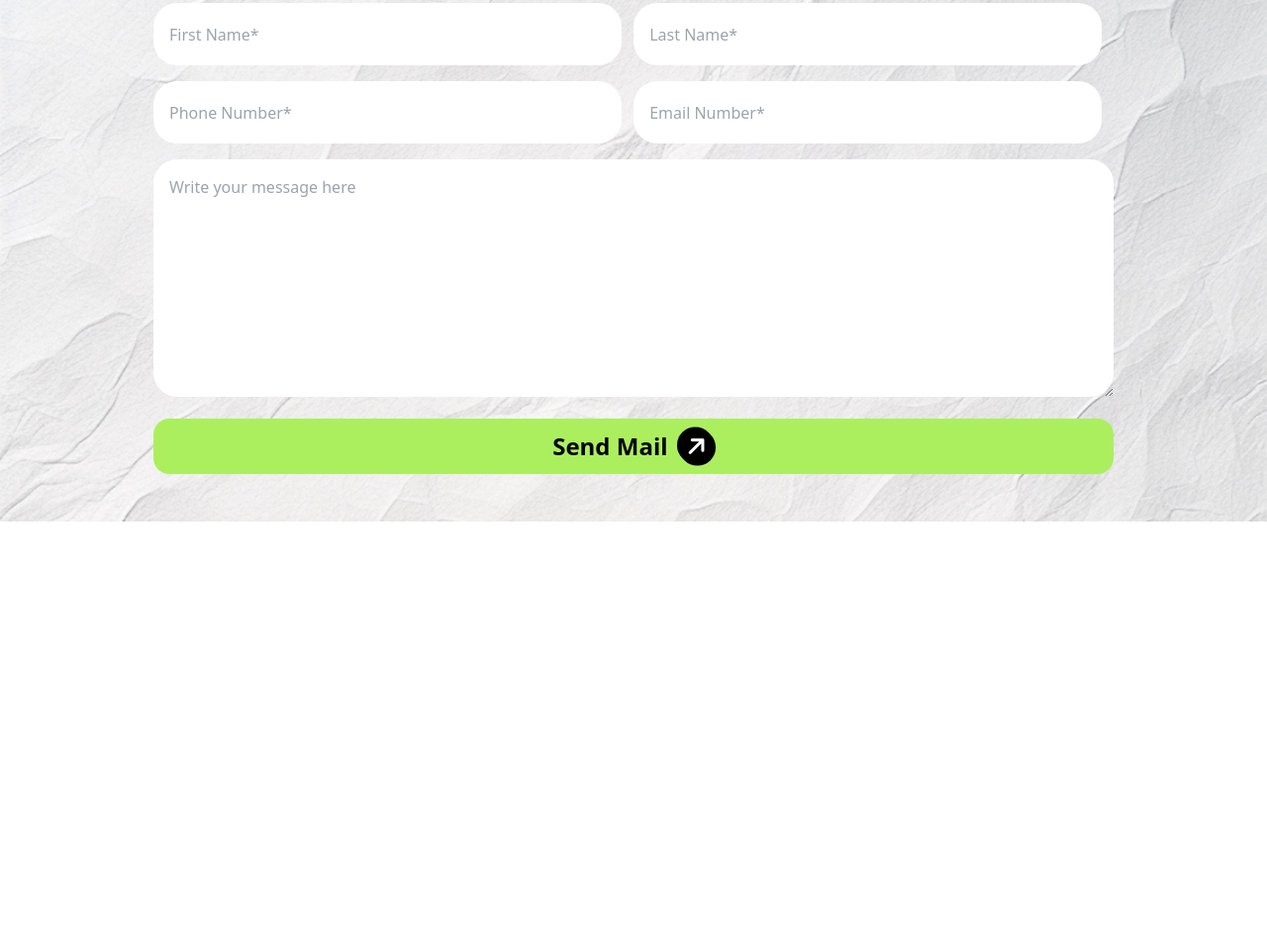
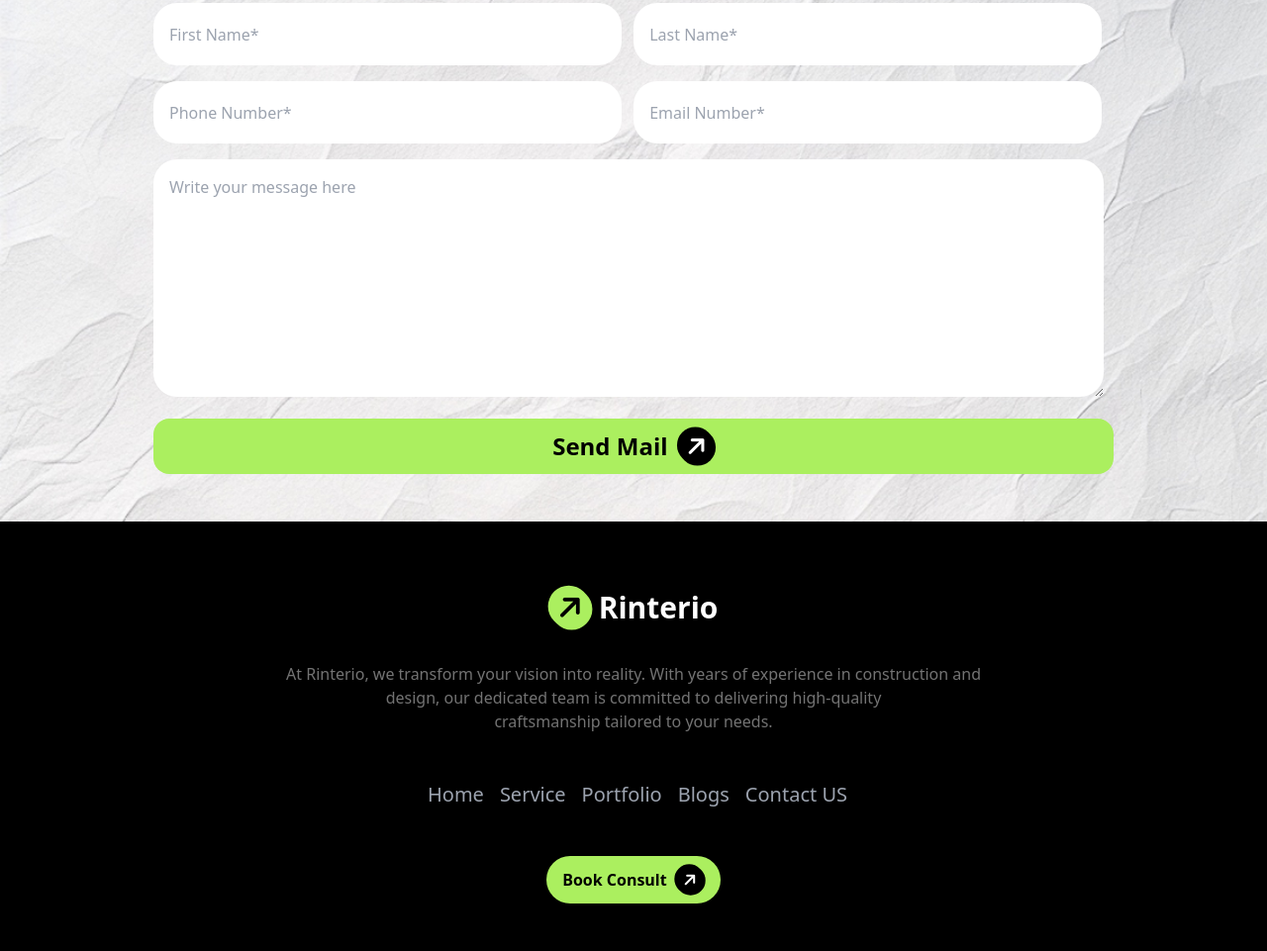
Before and after one commit to abdunnoorfaheem/DreamNest-Builders, a plain HTML site: page index.html in a window 1280 px wide. Shown: the part 3782-4743 px from the top of the page at 99% size. Before the commit the page ends 4357 px from the top, so only its background shows below. Drawn offline with nearby package versions, Linux system fonts and the light colour scheme.

Commit message:
footer section added

```diff
--- a/index.html
+++ b/index.html
@@ -90,7 +90,7 @@
                     <button class=" mt-16 text-xl px-4 py-2 bg-white rounded-3xl "><i class="fa-solid fa-arrow-right mr-1 "></i> About Us</button>
                     <h1 class="text-4xl font-bold mt-4 ">We design thoughtful,<br> liveable spaces</h1>
                     <p class="mt-4 mb-6 text-[#494949] ">Every person deserves more than a mud hut with a thatched roof. <br>We believe that everyone should have a safe place to sleep and <br> a strong door to lock. This special place we call <br>home gives us dignity and hope.</p>
-                    <div class="flex items-center bg-white rounded-lg px-8 py-4 ">
+                    <div class="md:flex items-center bg-white rounded-lg px-8 py-4 ">
                         <div>
                             <img src="img/commercial.png " alt=" ">
                         </div>
@@ -185,7 +185,7 @@
                 <img class="mx-auto" src="img/img3.png" alt="">
             </div>
             <div class="grid col-span-3  border-2 border-[#E9E9E9] ml-4 p-4 rounded-2xl shadow-lg  bg-[#FFFFFF]">
-                <div class="flex">
+                <div class="md:flex">
                     <img src="img/img4.png" alt="">
                     <div class="ml-4">
                         <h3 class="text-xl font-bold mb-4">Commercial</h3>
@@ -205,21 +205,21 @@
 
     <!-- lets discuss next project section start -->
 
-    <section class="w-full" style="background-image: url(img/bg.jpg); background-repeat: no-repeat; background-size: cover;">
+    <section class="w-full " style="background-image: url(img/bg.jpg); background-repeat: no-repeat; background-size: cover;">
         <div class="md:flex flex-col justify-center items-center p-4 text-center ">
             <button class="bg-[#ABEF5F33] text-center mt-6 text-lg px-4 py-1 rounded-3xl mb-4 "><i class="fa-solid fa-arrow-right mr-1 "></i>Let's Connect</button>
             <h1 class="text-3xl font-bold mb-6 text-center ">Let’s Discuss Next Project</h1>
             <p class="text-[#494949] text-center mb-8 ">Real estate companies use to purchase properties and own them to make money from them. <br>On the contrary, construction firms in easy words construct the<br> buildings.</p>
         </div>
-        <div class="md:flex justify-center items-center mb-12">
-            <form action=" ">
+        <div class="md:flex justify-center items-center pb-12">
+            <form action=" " class="">
                 <input class="w-[473px] h-[63px] rounded-3xl mr-2 mb-4 p-4" type="text " name=" " id=" " placeholder="First Name* ">
                 <input class="w-[473px] h-[63px] rounded-3xl mr-2 mb-4 p-4" type="text " name=" " id=" " placeholder="Last Name* "><br>
                 <input class="w-[473px] h-[63px] rounded-3xl mr-2 mb-4 p-4" type="text " name=" " id=" " placeholder="Phone Number* ">
                 <input class="w-[473px] h-[63px] rounded-3xl mr-2 mb-4 p-4" type="text " name=" " id=" " placeholder="Email Number* "><br>
-                <textarea class="h-[140px] w-[470px] md:w-[970px] md:h-[240px] rounded-3xl p-4 mb-4 " name=" " id=" " placeholder="Write your message here "></textarea><br>
+                <textarea class="h-[140px] w-[470px] md:w-[960px] md:h-[240px] rounded-3xl p-4 mb-4 " name=" " id=" " placeholder="Write your message here "></textarea><br>
 
-                <div class="text-center mb-12">
+                <div class="text-center mb-0">
                     <button class="bg-[#ABEF5F] md:w-[970px] md:h-[56px]  rounded-2xl font-bold text-2xl py-2 px-4 sm:w-[50px] sm:h-[20px]">Send Mail <i class="fa-solid fa-arrow-right bg-black text-white p-2 rounded-3xl ml-1 -rotate-45"></i></button>
                 </div>
             </form>
@@ -227,6 +227,45 @@
     </section>
 
     <!-- lets discuss next project section end -->
+    <!-- footer section start -->
+
+
+    <footer>
+        <section class="bg-black text-white">
+            <div class="text-center">
+                <h2 class="md:text-3xl font-bold pt-16 "><i class="fa-solid fa-arrow-right bg-[#ABEF5F] px-2 py-2 rounded-full -rotate-45 text-black "></i> Rinterio</h2>
+                <p class="text-[#737373] mb-12 mt-8 ">At Rinterio, we transform your vision into reality. With years of experience in construction and <br>design, our dedicated team is committed to delivering high-quality <br> craftsmanship tailored to your needs.</p>
+            </div>
+            <div class="text-center">
+                <ul class="md:flex justify-center items-center">
+                    <li>
+                        <a href=" " class="text-xl text-gray-400 ml-2 ">Home</a>
+                    </li>
+                    <li>
+                        <a href=" " class="text-xl text-gray-400 ml-4 ">Service</a>
+                    </li>
+                    <li>
+                        <a href=" " class="text-xl text-gray-400 ml-4 ">Portfolio</a>
+                    </li>
+                    <li>
+                        <a href=" " class="text-xl text-gray-400 ml-4 ">Blogs</a>
+                    </li>
+                    <li>
+                        <a href=" " class="text-xl text-gray-400 ml-4 ">Contact US</a>
+                    </li>
+                </ul>
+
+            </div>
+            <div class="text-center mt-12 ">
+                <button class="bg-[#ABEF5F] font-extrabold px-4 py-2 rounded-3xl text-black mb-12 ">Book Consult <i class="fa-solid fa-arrow-right bg-black text-white p-2 rounded-2xl ml-1 -rotate-45 "></i></button>
+            </div>
+        </section>
+
+    </footer>
+
+
+    <!-- footer section end -->
+
 </body>
 
 </html>
```
